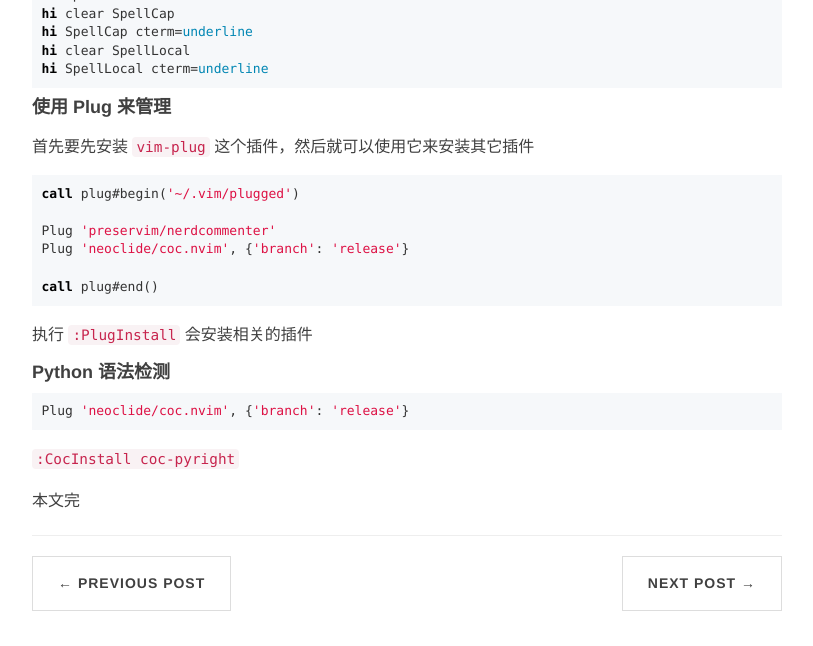
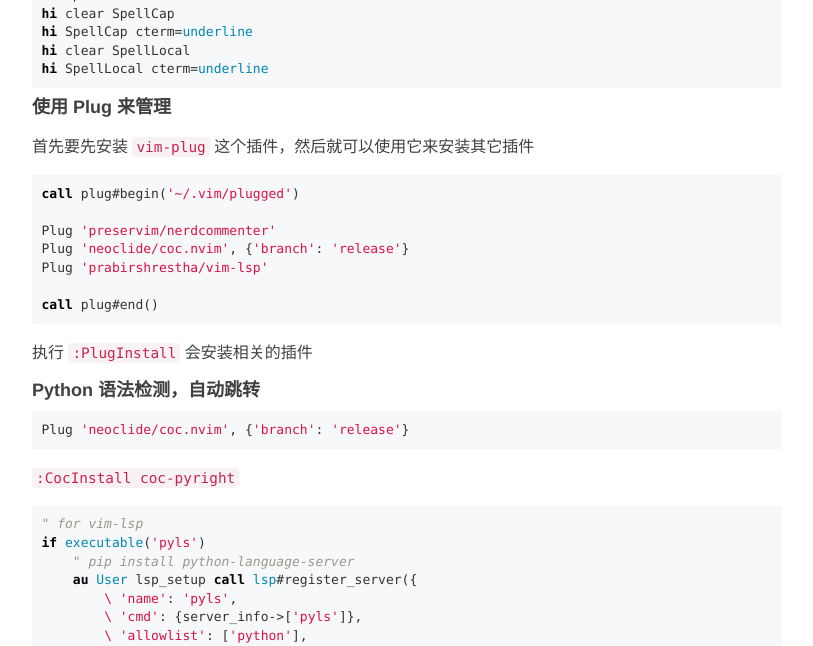
Before and after one commit to chunyang-wen/chunyang-wen.github.io, a Jekyll site: the page built from _posts/2015/2015-02-28-vim-configurations.md, in a window 1280 px wide and 1400 px high, scrolled down 2296 px. Shown: the top 646 px of the window, without its empty margins (233-1046 px from the left). Built offline with Jekyll 4.4.1, drawn with Linux system fonts in a browser that asks for light colours; comment, search, counter and statistics services are not loaded; some of the changed text lies outside the part shown.

Commit message:
Add lsp for python

````diff
--- a/_posts/2015/2015-02-28-vim-configurations.md
+++ b/_posts/2015/2015-02-28-vim-configurations.md
@@ -115,13 +115,14 @@
 
 Plug 'preservim/nerdcommenter'
 Plug 'neoclide/coc.nvim', {'branch': 'release'}
+Plug 'prabirshrestha/vim-lsp'
 
 call plug#end()
 ```
 执行 `:PlugInstall` 会安装相关的插件
 
 
-#### Python 语法检测
+#### Python 语法检测，自动跳转
 
 ```vim
 Plug 'neoclide/coc.nvim', {'branch': 'release'}
@@ -129,5 +130,45 @@
 
 `:CocInstall coc-pyright`
 
+```vim
+" for vim-lsp
+if executable('pyls')
+    " pip install python-language-server
+    au User lsp_setup call lsp#register_server({
+        \ 'name': 'pyls',
+        \ 'cmd': {server_info->['pyls']},
+        \ 'allowlist': ['python'],
+        \ })
+endif
+
+function! s:on_lsp_buffer_enabled() abort
+    setlocal omnifunc=lsp#complete
+    setlocal signcolumn=yes
+    if exists('+tagfunc') | setlocal tagfunc=lsp#tagfunc | endif
+    nmap <buffer> gd <plug>(lsp-definition)
+    nmap <buffer> gs <plug>(lsp-document-symbol-search)
+    nmap <buffer> gS <plug>(lsp-workspace-symbol-search)
+    nmap <buffer> gr <plug>(lsp-references)
+    nmap <buffer> gi <plug>(lsp-implementation)
+    nmap <buffer> gt <plug>(lsp-type-definition)
+    nmap <buffer> <leader>rn <plug>(lsp-rename)
+    nmap <buffer> [g <plug>(lsp-previous-diagnostic)
+    nmap <buffer> ]g <plug>(lsp-next-diagnostic)
+    nmap <buffer> K <plug>(lsp-hover)
+    inoremap <buffer> <expr><c-f> lsp#scroll(+4)
+    inoremap <buffer> <expr><c-d> lsp#scroll(-4)
+
+    let g:lsp_format_sync_timeout = 1000
+    autocmd! BufWritePre *.rs,*.go call execute('LspDocumentFormatSync')
+    " refer to doc to add more commands
+endfunction
+
+augroup lsp_install
+    au!
+    " call s:on_lsp_buffer_enabled only for languages that has the server registered.
+    autocmd User lsp_buffer_enabled call s:on_lsp_buffer_enabled()
+augroup END
+```
+
 
 本文完
````
